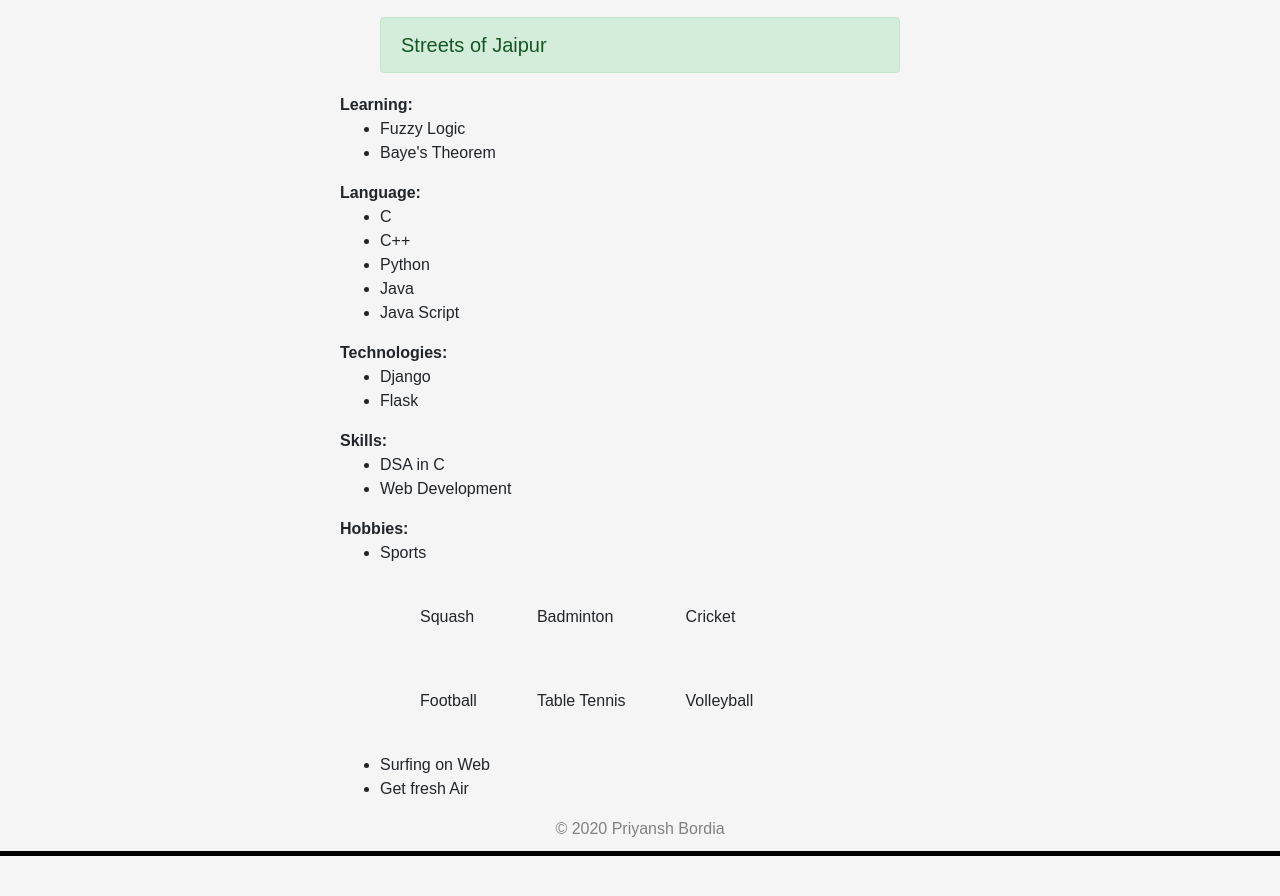
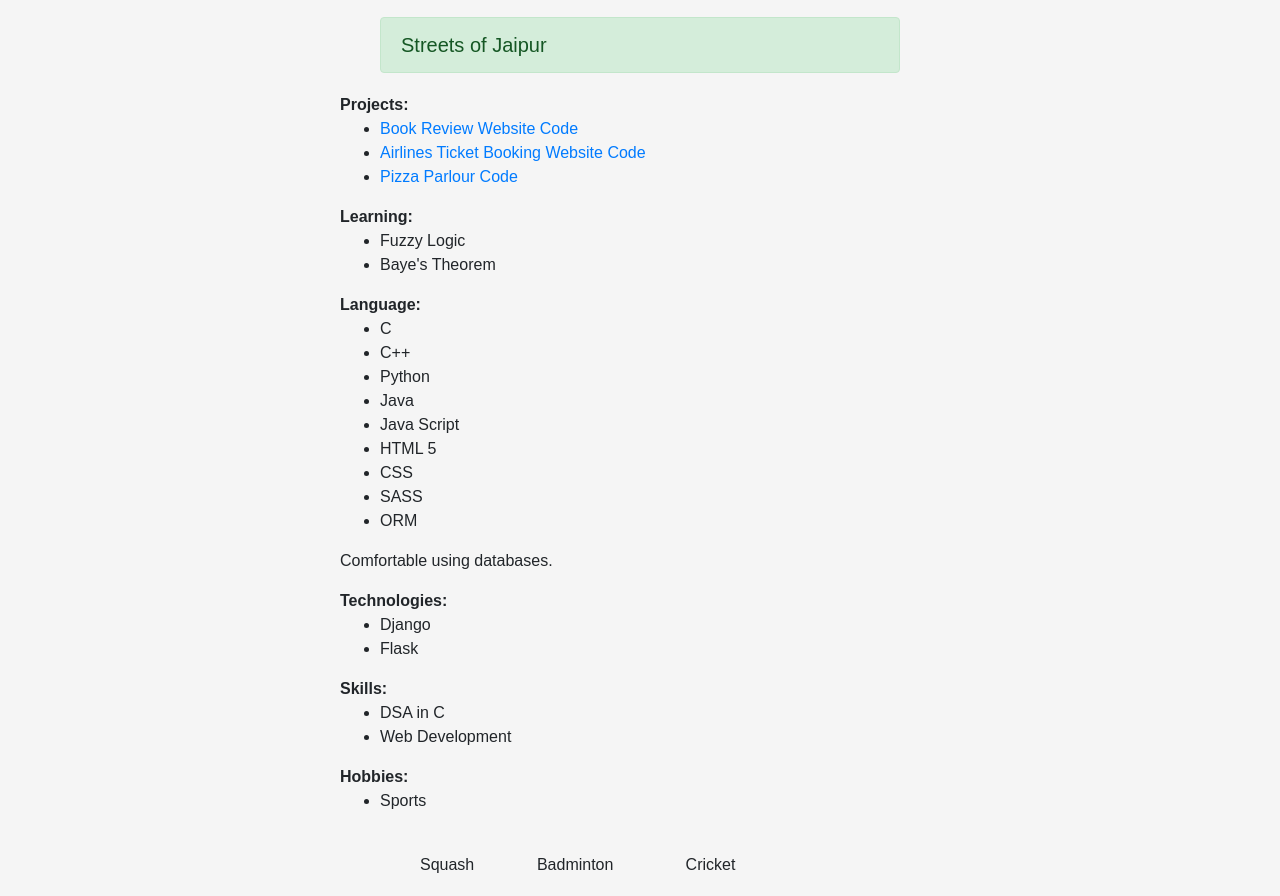
Before and after one commit to PriyanshBordia/PriyanshBordia.github.io, a plain HTML site: page index.html in a window 1280 px wide. Shown: the part 997-1893 px from the top of the page. Before the commit the page ends 1853 px from the top, so only its background shows below. Drawn offline with nearby package versions, Linux system fonts and the light colour scheme.

Commit message:
Update index.html

```diff
--- a/index.html
+++ b/index.html
@@ -40,6 +40,13 @@
             </div>
         </div>
 
+        <heading><strong>Projects: </strong></heading>
+        <ul id = "">
+            <li><a href="http://freezing-pebble-24-03-2020.herokuapp.com/">Book Review Website</a>&nbsp;<a href="https://github.com/PriyanshBordia/The-MilkyWay-Airlines">Code</a></li>
+            <li><a href="https://the-milky-way-airlines.herokuapp.com/">Airlines Ticket Booking Website</a>&nbsp;<a href="https://github.com/PriyanshBordia/The-MilkyWay-Airlines">Code</a></li>
+            <li><a href="https://slice-of-a-pizza.herokuapp.com">Pizza Parlour</a>&nbsp;<a href="https://github.com/PriyanshBordia/Slice-of-a-Pizza">Code</a></li>
+        </ul>
+
         <heading><strong>Learning: </strong></heading>
         <ul id = "learning">
             <li>Fuzzy Logic</li>
@@ -53,8 +60,13 @@
             <li>Python</li>
             <li>Java</li>
             <li>Java Script</li>
+            <li>HTML 5</li>
+            <li>CSS</li>
+            <li>SASS</li>
+            <li>ORM</li>
         </ul>
 
+        <p>Comfortable using databases.</p>
         <heading><strong>Technologies: </strong></heading>
         <ul>
             <li>Django</li>
```
